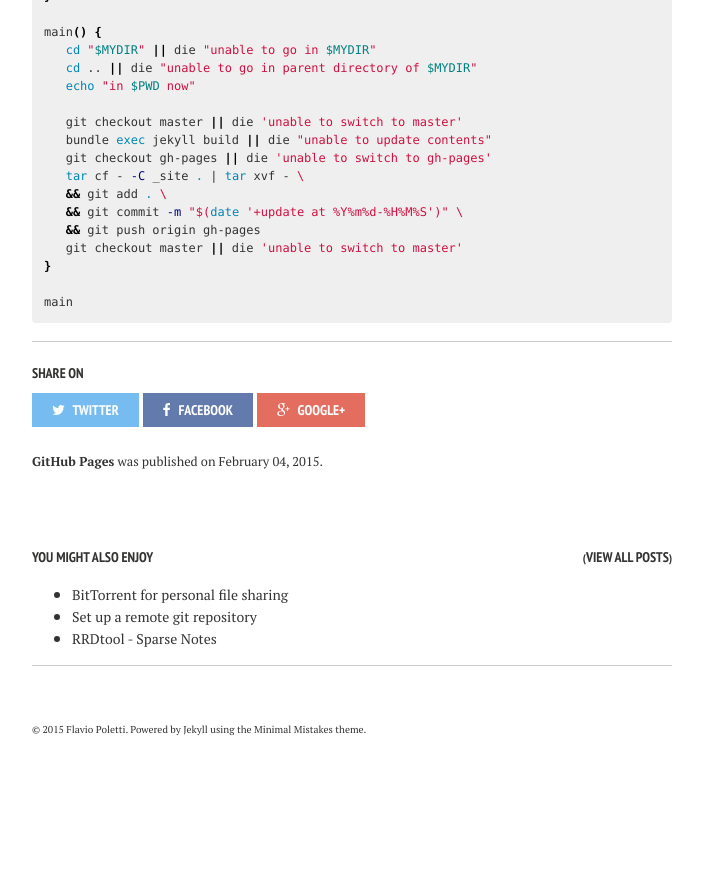
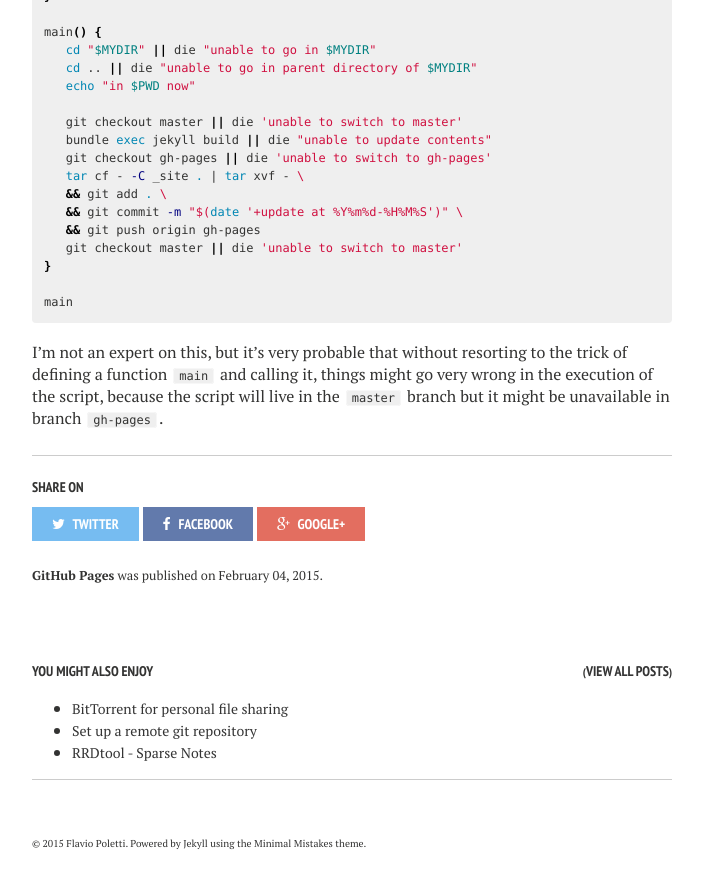
Before and after one commit to polettix/blog, a Jekyll site: the page built from _posts/2015-02-04-github-pages.md, in a window 1280 px wide and 900 px high, scrolled down 3583 px. Shown: the top 889 px of the window, without its empty margins (288-991 px from the left). Built offline with Jekyll 4.4.1, drawn with Linux system fonts in a browser that asks for light colours; nearby versions of some CDN libraries; before the commit the page ends 4369 px from its top, so only the background shows below that.

```diff
--- a/_posts/2015-02-04-github-pages.md
+++ b/_posts/2015-02-04-github-pages.md
@@ -213,3 +213,8 @@
 
 main
 {% endhighlight %}
+
+I'm not an expert on this, but it's very probable that without resorting to
+the trick of defining a function `main` and calling it, things might go
+very wrong in the execution of the script, because the script will live
+in the `master` branch but it might be unavailable in branch `gh-pages`.
```
